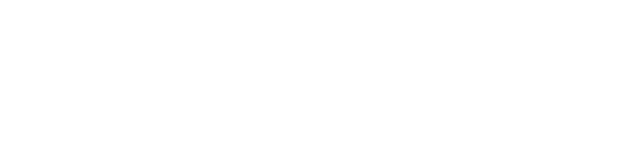
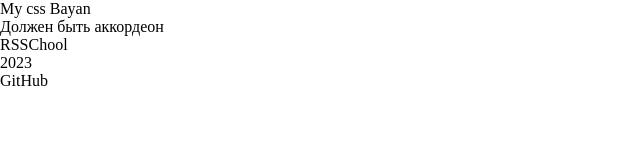
Before and after one commit to gfredex/cssBayan, a plain HTML site: page cssBayan/index.html in a window 1280 px wide. Shown: the whole page, without its empty margins (0-640 px from the left). Drawn offline with Linux system fonts and the light colour scheme.

Commit message:
feat: add base layout for index.html 11 мар 2023 г. 22:03:21

```diff
--- a/cssBayan/index.html
+++ b/cssBayan/index.html
@@ -10,7 +10,21 @@
 </head>
 
 <body>
-
+    <header>
+        <div class="wrap">
+            <div class="title--head">My css Bayan</div>
+        </div>
+    </header>
+    <main>
+        <div class="wrap">Должен быть аккордеон</div>
+    </main>
+    <footer>
+        <div class="wrap">
+            <div>RSSChool</div>
+            <div>2023</div>
+            <div>GitHub</div>
+        </div>
+    </footer>
 </body>
 
 </html>
--- a/cssBayan/style.css
+++ b/cssBayan/style.css
@@ -1 +1,6 @@
 /*stylesheet for cssBayan*/
+* {
+    box-sizing: border-box;
+    margin: 0;
+    padding: 0;
+}
```
